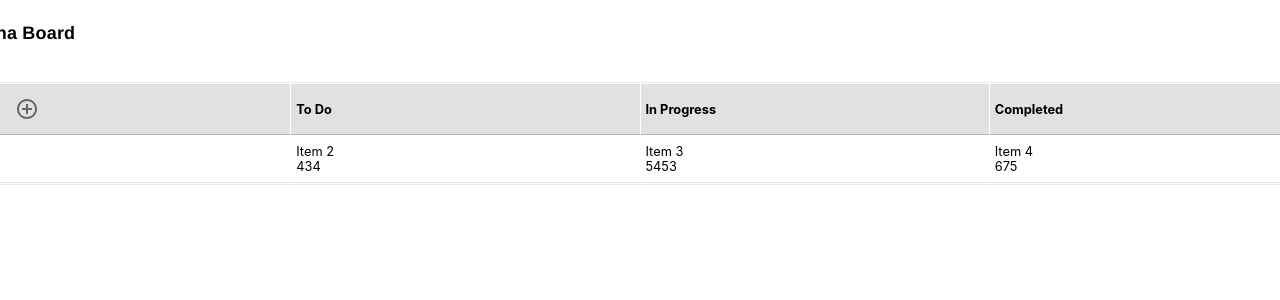
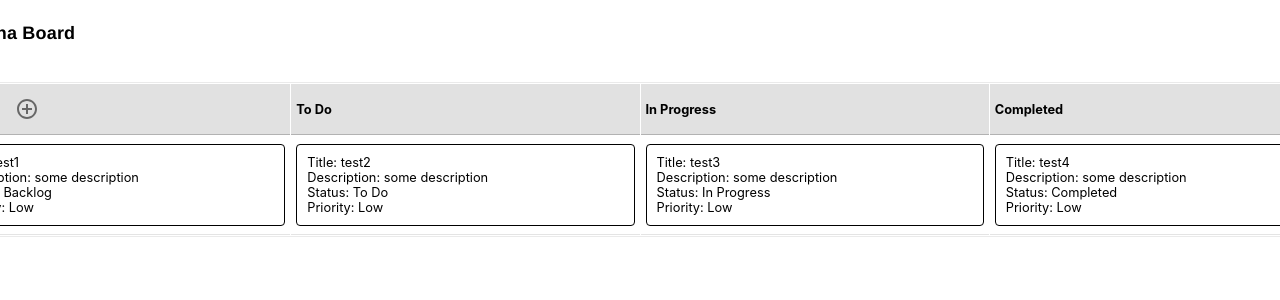
Before and after one commit to Tiinzzy/react-projects, a React (Create React App) app in the folder kanban-board/: page / in a window 1280 px wide. Shown: the top 300 px of the page. Built offline with nearby package versions, Linux system fonts and the light colour scheme; the HTML template or start-up script is replaced by a standard one.

Commit message:
trying to mimic but not fixed yet

```diff
--- a/kanban-board/src/components/KanbanTable.js
+++ b/kanban-board/src/components/KanbanTable.js
@@ -8,11 +8,13 @@ import BacklogDialog from './BacklogDialog';
 import './style.css';
 
 const KANBAN_HEADERS = ['Backlog', 'To Do', 'In Progress', 'Completed'];
+const SAMPLE = [[{ title: 'test1', description: 'some description', status: 'Backlog', priority: 'Low' }], [{ title: 'test2', description: 'some description', status: 'To Do', priority: 'Low' }],
+[{ title: 'test3', description: 'some description', status: 'In Progress', priority: 'Low' }], [{ title: 'test4', description: 'some description', status: 'Completed', priority: 'Low' }]];
 
 export default function KanbanTable() {
     const dragItem = useRef();
     const dragOverItem = useRef();
-    const [list, setList] = useState([['Item 1', 123], ['Item 2', 434], ['Item 3', 5453], ['Item 4', 675]]);
+    const [list, setList] = useState(SAMPLE);
     const [openDialog, setOpenDialog] = useState(false);
 
 
@@ -43,14 +45,23 @@ export default function KanbanTable() {
         setOpenDialog(true);
     }
 
-    const handleCloseDialog = () => {
+    const handleCloseDialog = (query) => {
+        if (query && query.title === KANBAN_HEADERS[0]) {
+        } else if (query && query.title === KANBAN_HEADERS[1]) {
+        }
+        else if (query && query.title === KANBAN_HEADERS[2]) {
+        }
+        else if (query && query.title === KANBAN_HEADERS[3]) {
+        } else {
+            setOpenDialog(false);
+        }
         setOpenDialog(false);
     }
 
     return (
         <>
             <div style={{ width: 1400 }}>
-                <table width="100%" style={{ fontSize: '80%', backgroundColor: 'white', maring: 5, border: 'solid 1px #eaeaea' }} cellPadding={0} cellSpacing={1}>
+                <table width="100%" style={{ fontSize: '80%', backgroundColor: 'white', maring: 5, border: 'solid 1px #eaeaea', borderRadius: 4 }} cellPadding={0} cellSpacing={1}>
                     <tbody>
                         <tr>
                             {KANBAN_HEADERS.map((j, k) => (
@@ -70,12 +81,24 @@ export default function KanbanTable() {
                             {list && list.map((item, index) => (
                                 <td key={index}
                                     width='25%'>{item.map((e, i) => (
-                                        <div draggable
+                                        <div style={{ border: 'solid 1px black', display: 'flex', flexDirection: 'column', padding: 10, borderRadius: 4 }}
+                                            draggable
                                             onDragStart={(e) => dragStart(e, index)}
                                             onDragEnter={(e) => dragEnter(e, index)}
                                             onDragEnd={drop}
                                             key={i}>
-                                            {e}
+                                            <span>
+                                                Title: {e.title}
+                                            </span>
+                                            <span>
+                                                Description: {e.description}
+                                            </span>
+                                            <span>
+                                                Status: {e.status}
+                                            </span>
+                                            <span>
+                                                Priority: {e.priority}
+                                            </span>
                                         </div>
                                     ))}
                                 </td>
@@ -86,7 +109,7 @@ export default function KanbanTable() {
                 </table>
             </div>
             <Dialog open={openDialog} onClose={handleCloseDialog}>
-                <BacklogDialog handleCloseDialog={handleCloseDialog}/>
+                <BacklogDialog handleCloseDialog={handleCloseDialog} />
             </Dialog>
         </>
     );
```
